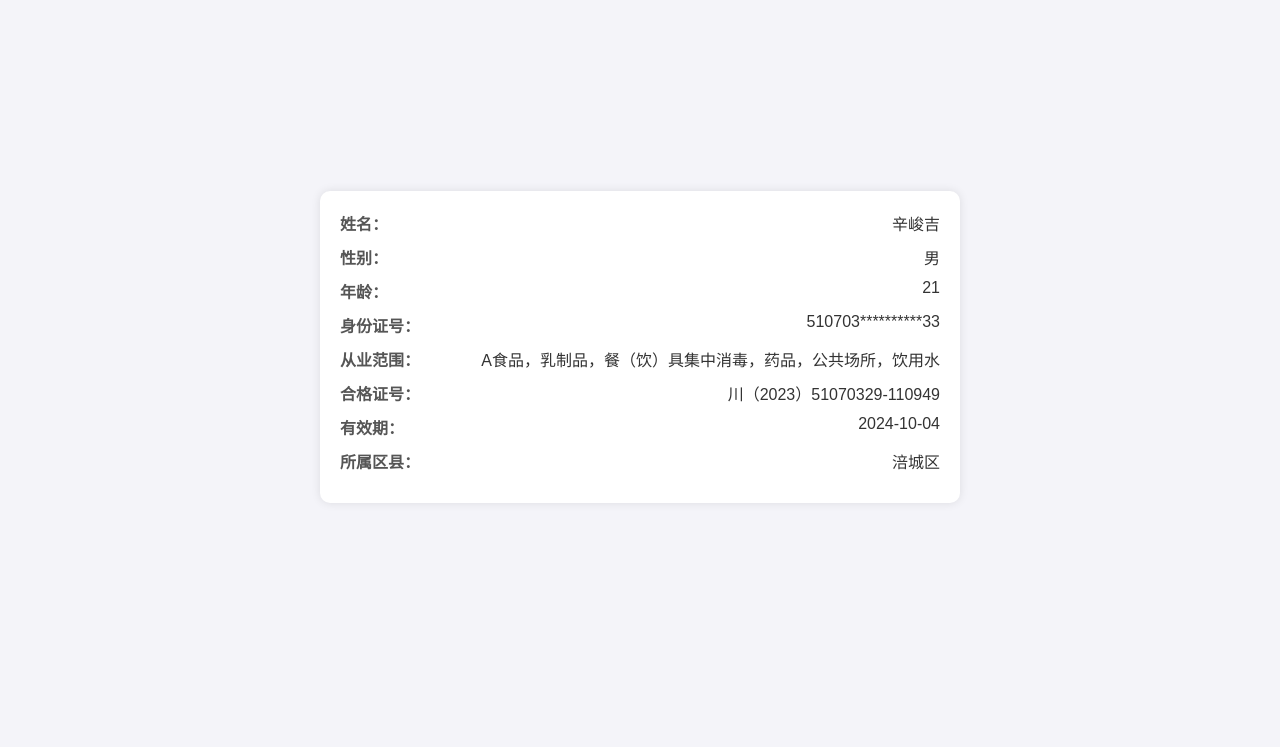
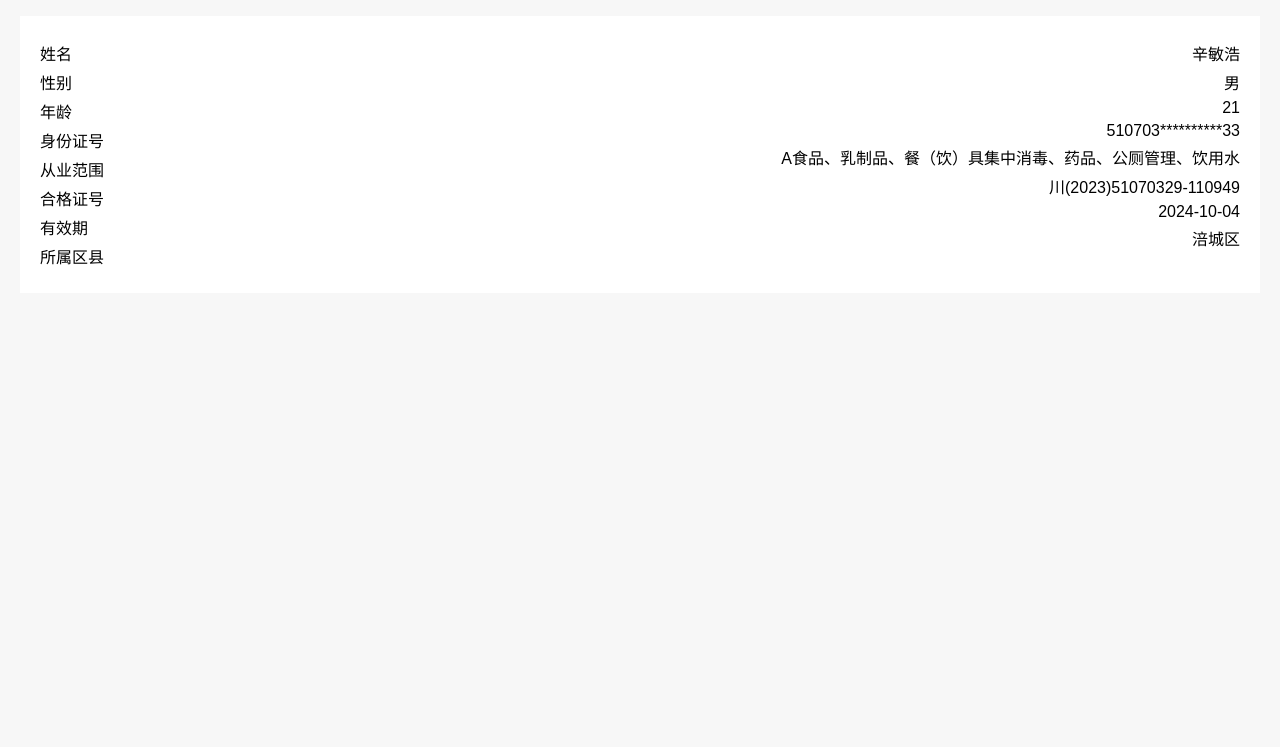
Before and after one commit to TONGXIE1907/Health, a plain HTML site: page index.html in a window 1280 px wide. Shown: the part 53-800 px from the top of the page. Drawn offline with Linux system fonts and the light colour scheme.

Commit message:
Update index.html

```diff
--- a/index.html
+++ b/index.html
@@ -2,78 +2,86 @@
 <html lang="zh-CN">
 <head>
     <meta charset="UTF-8">
-    <title>辛峻吉健康证</title>
+    <title>合格证</title>
     <style>
         body {
             font-family: Arial, sans-serif;
             margin: 0;
+            padding: 0;
+            background-color: #f7f7f7;
+        }
+        .header {
+            background-color: #0092db;
+            color: #fff;
+            padding: 10px;
+            text-align: center;
+            display: flex;
+            align-items: center;
+            justify-content: space-between;
+        }
+        .header h1 {
+            font-size: 20px;
+            margin: 0;
+            flex: 1;
+        }
+        .back-icon {
+            font-size: 24px;
+            margin-left: 10px;
+            cursor: pointer;
+        }
+        .container {
             display: flex;
             justify-content: center;
-            align-items: center;
-            height: 100vh;
-            background-color: #f4f4f9;
+            padding: 20px;
         }
-        .info-container {
-            background-color: #ffffff;
+        .content-box {
+            display: flex;
+            width: 100%;
             padding: 20px;
-            border-radius: 10px;
-            box-shadow: 0 0 10px rgba(0, 0, 0, 0.1);
-            width: 80%;
-            max-width: 600px;
+            background-color: #fff;
+            /* box-shadow: 2px 2px 8px rgba(0, 0, 0, 0.1); */
         }
-        .info-item {
-            display: flex;
-            justify-content: space-between;
-            margin-bottom: 10px;
-            font-size: 16px;
+        .labels {
+            flex: 1;
+            text-align: left;
         }
-        .info-label {
-            font-weight: bold;
-            color: #555555;
-            white-space: nowrap;
-            margin-right: 10px;
+        .values {
+            flex: 1;
+            text-align: right;
         }
-        .info-content {
-            color: #333333;
-            flex-grow: 1;
-            text-align: right;
-            word-break: break-word;
+        .labels p, .values p {
+            margin: 5px 0;
         }
     </style>
 </head>
 <body>
-    <div class="info-container">
-        <div class="info-item">
-            <div class="info-label">姓名：</div>
-            <div class="info-content">辛峻吉</div>
-        </div>
-        <div class="info-item">
-            <div class="info-label">性别：</div>
-            <div class="info-content">男</div>
-        </div>
-        <div class="info-item">
-            <div class="info-label">年龄：</div>
-            <div class="info-content">21</div>
-        </div>
-        <div class="info-item">
-            <div class="info-label">身份证号：</div>
-            <div class="info-content">510703**********33</div>
-        </div>
-        <div class="info-item">
-            <div class="info-label">从业范围：</div>
-            <div class="info-content">A食品，乳制品，餐（饮）具集中消毒，药品，公共场所，饮用水</div>
-        </div>
-        <div class="info-item">
-            <div class="info-label">合格证号：</div>
-            <div class="info-content">川（2023）51070329-110949</div>
-        </div>
-        <div class="info-item">
-            <div class="info-label">有效期：</div>
-            <div class="info-content">2024-10-04</div>
-        </div>
-        <div class="info-item">
-            <div class="info-label">所属区县：</div>
-            <div class="info-content">涪城区</div>
+    <div class="header">
+        <span class="back-icon">&lt;</span>
+        <h1>合格证</h1>
+        <span></span> <!-- This empty span is to balance the flex layout -->
+    </div>
+    <div class="container">
+        <div class="content-box">
+            <div class="labels">
+                <p>姓名</p>
+                <p>性别</p>
+                <p>年龄</p>
+                <p>身份证号</p>
+                <p>从业范围</p>
+                <p>合格证号</p>
+                <p>有效期</p>
+                <p>所属区县</p>
+            </div>
+            <div class="values">
+                <p>辛敏浩</p>
+                <p>男</p>
+                <p>21</p>
+                <p>510703**********33</p>
+                <p>A食品、乳制品、餐（饮）具集中消毒、药品、公厕管理、饮用水</p>
+                <p>川(2023)51070329-110949</p>
+                <p>2024-10-04</p>
+                <p>涪城区</p>
+            </div>
         </div>
     </div>
 </body>
```
